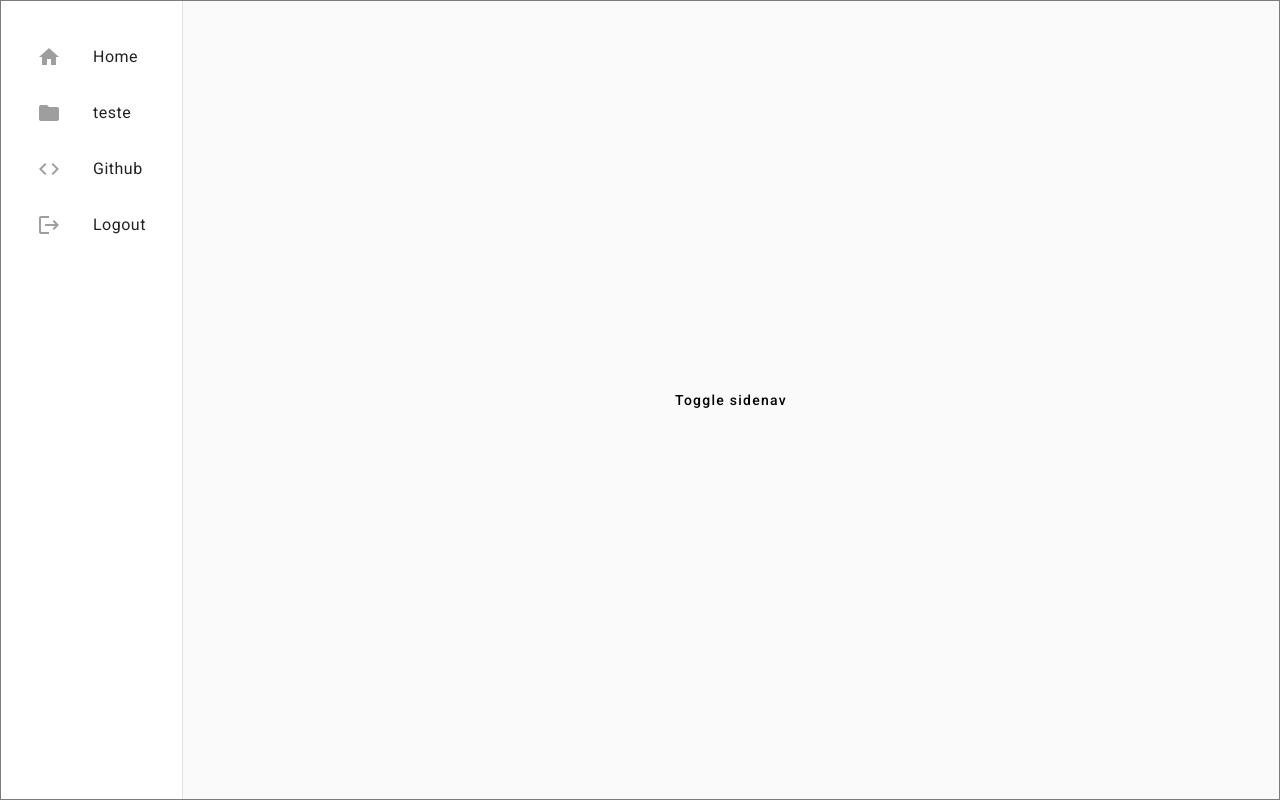
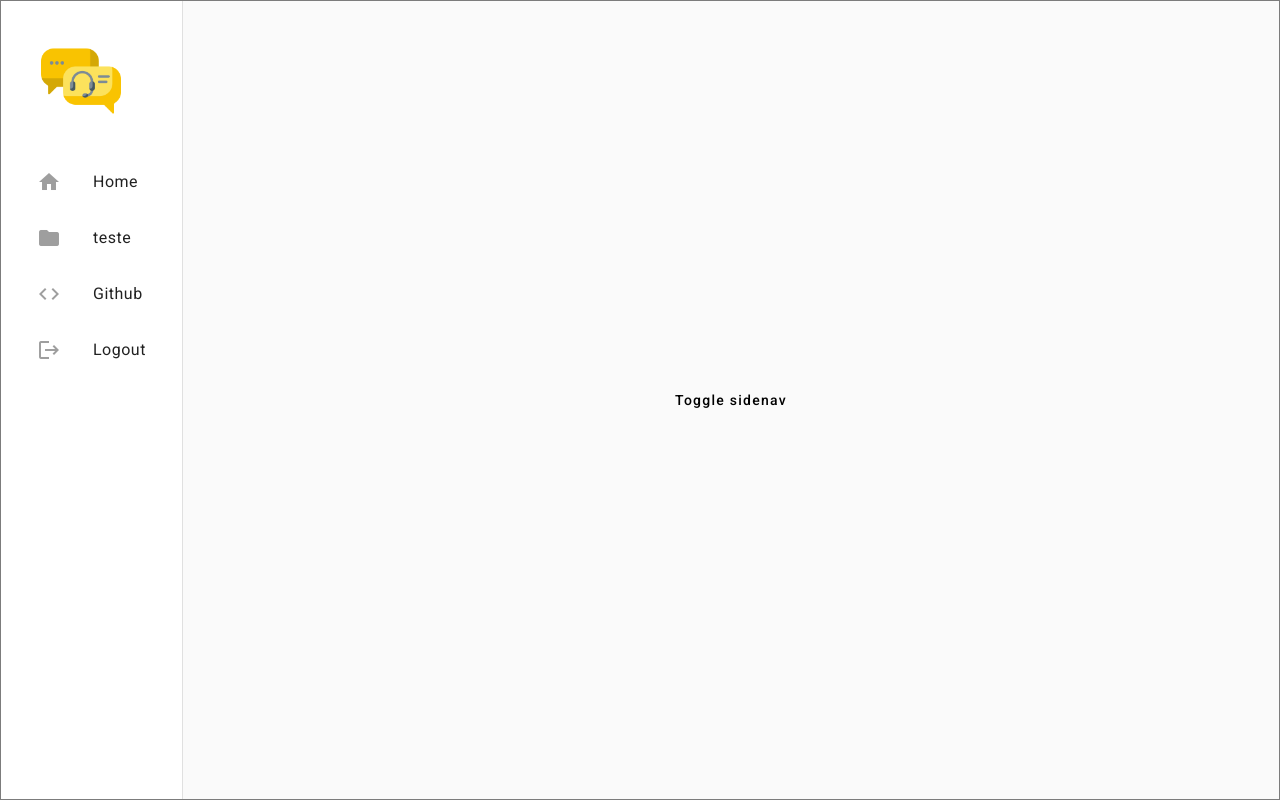
Before and after one commit to victorlourenco-vhl/helpdesk, an Angular app: page / in a window 1280 px wide. Both pictures are taken after a click on the button "Toggle sidenav". Built offline with nearby package versions, Linux system fonts and the light colour scheme.

Commit message:
FEAT: Criando o menu lateral do sistema

```diff
--- a/package.json
+++ b/package.json
@@ -11,12 +11,12 @@
   "private": true,
   "dependencies": {
     "@angular/animations": "^17.3.9",
-    "@angular/cdk": "^16.2.14",
+    "@angular/cdk": "^17.3.10",
     "@angular/common": "^17.3.9",
     "@angular/compiler": "^17.3.9",
     "@angular/core": "^17.3.9",
     "@angular/forms": "^17.3.9",
-    "@angular/material": "^16.2.14",
+    "@angular/material": "^17.3.10",
     "@angular/platform-browser": "^17.3.9",
     "@angular/platform-browser-dynamic": "^17.3.9",
     "@angular/router": "^17.3.9",
--- a/src/app/components/nav/nav.component.css
+++ b/src/app/components/nav/nav.component.css
@@ -1,3 +1,9 @@
+img {
+    height: 80px;
+    padding: 20px;
+
+}
+
 .container {
   width: auto;
   height: 100%;
--- a/src/app/components/nav/nav.component.html
+++ b/src/app/components/nav/nav.component.html
@@ -1,5 +1,6 @@
 <mat-drawer-container class="container" autosize>
     <mat-drawer #drawer class="sidenav" mode="side">
+        <img src="../../../assets/bate-papo-online.png" alt="">
         <mat-list>
             <mat-list-item routerLink="/">
                 <mat-icon matListItemIcon>home</mat-icon>
--- a/src/app/components/nav/nav.component.ts
+++ b/src/app/components/nav/nav.component.ts
@@ -1,8 +1,8 @@
-import { Component, ViewEncapsulation } from '@angular/core';
+import { Component } from '@angular/core';
 import { MatButtonModule } from '@angular/material/button';
-import { MatSidenavModule } from '@angular/material/sidenav';
 import { MatIconModule } from '@angular/material/icon';
 import { MatListModule } from '@angular/material/list';
+import { MatSidenavModule } from '@angular/material/sidenav';
 
 
 @Component({
@@ -10,8 +10,7 @@ import { MatListModule } from '@angular/material/list';
   standalone: true,
   imports: [MatIconModule, MatListModule, MatSidenavModule, MatButtonModule],
   templateUrl: './nav.component.html',
-  styleUrl: './nav.component.css',
-  encapsulation: ViewEncapsulation.None
+  styleUrl: './nav.component.css'
 })
 export class NavComponent {
   showFiller = false;
--- a/src/styles.css
+++ b/src/styles.css
@@ -1,2 +1,4 @@
 html, body { height: 100%; }
 body { margin: 0; font-family: Roboto, "Helvetica Neue", sans-serif; }
+
+@import "~@angular/material/prebuilt-themes/indigo-pink.css";
```
Also changed, not shown: src/assets/bate-papo-online.png (added), 1 other file (tests, documents, lock files or other folders).
